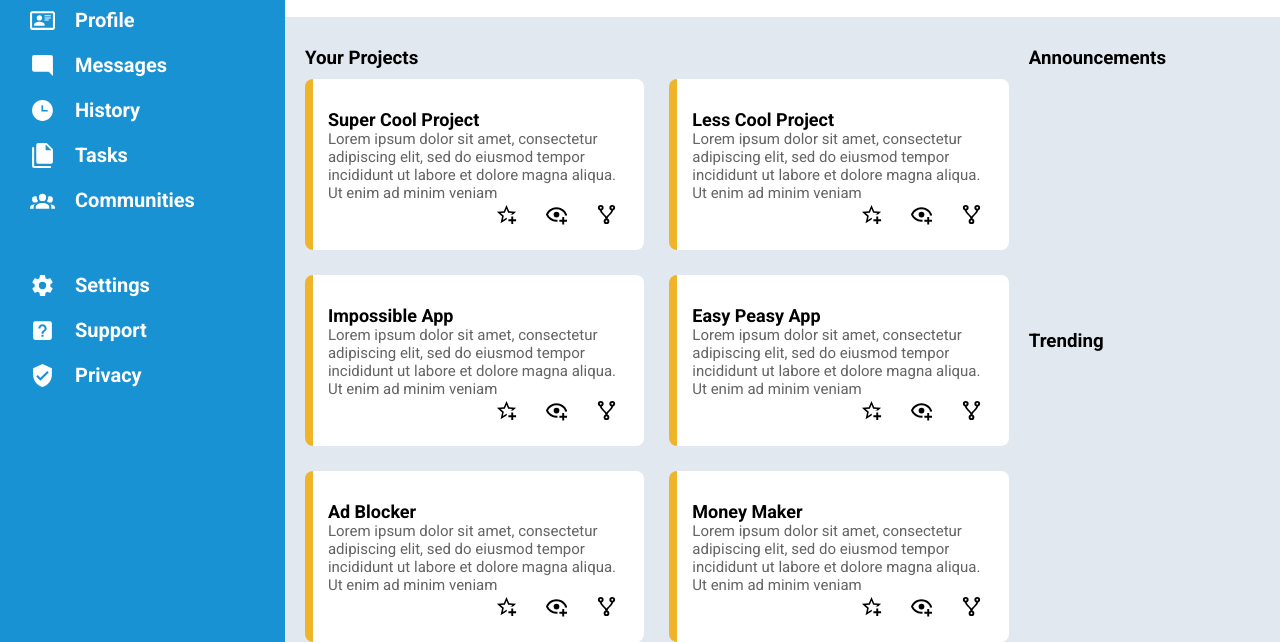
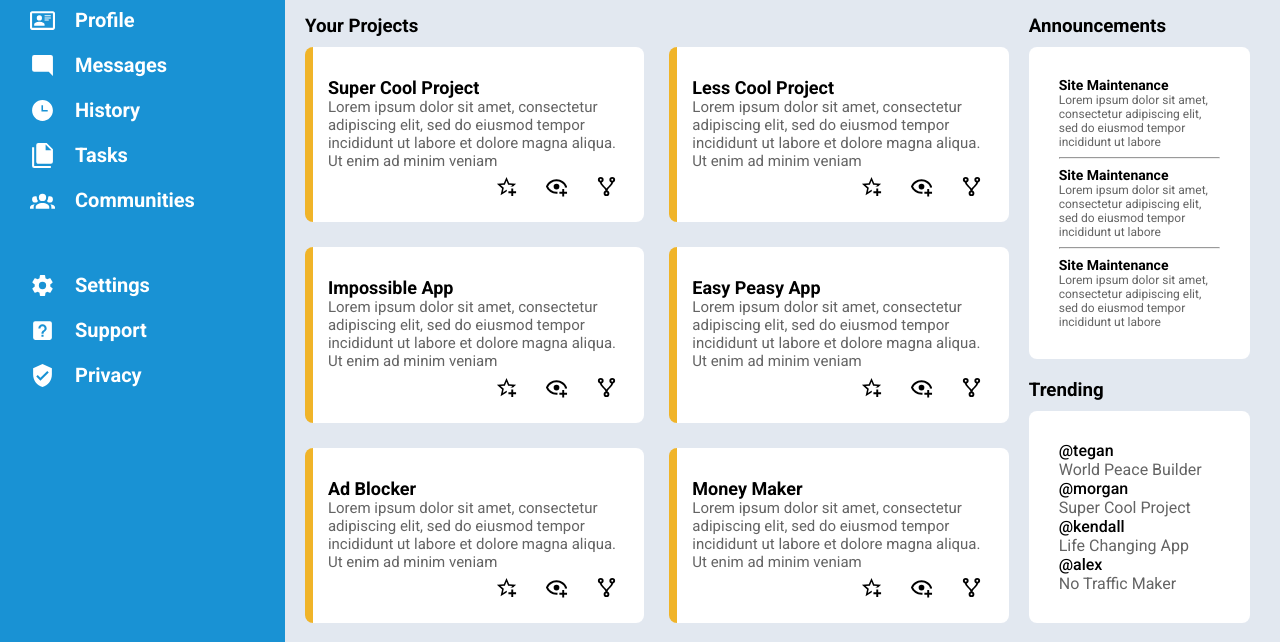
Before and after one commit to jwhong98/grid-dashboard, a plain HTML site: page index.html in a window 1280 px wide. Shown: the part 158-800 px from the top of the page. Drawn offline with Linux system fonts and the light colour scheme.

Commit message:
added content and styling to announcements and trending sections

```diff
--- a/index.html
+++ b/index.html
@@ -62,7 +62,7 @@
         </div>
         <div class="content">
             <div class="projects">
-                <h3>Your Projects</h3>
+                <h3 class="section-title">Your Projects</h3>
                 <div class="projects-grid">
                     <div class="card">
                         <p class="card-title">Super Cool Project</p>
@@ -132,8 +132,46 @@
                     </div>
                 </div>
             </div>
-            <div class="announcements"><h3>Announcements</h3></div>
-            <div class="trending"><h3>Trending</h3></div>
+            <div class="announcements">
+                <h3 class="section-title">Announcements</h3>
+                <div class="section-container">
+                    <div class="announcement">
+                        <p class="announcement-title">Site Maintenance</p>
+                        <p class="announcement-description">Lorem ipsum dolor sit amet, consectetur adipiscing elit, sed do eiusmod tempor incididunt ut labore</p>
+                    </div>
+                    <hr>
+                    <div class="announcement">
+                        <p class="announcement-title">Site Maintenance</p>
+                        <p class="announcement-description">Lorem ipsum dolor sit amet, consectetur adipiscing elit, sed do eiusmod tempor incididunt ut labore</p>
+                    </div>
+                    <hr>
+                    <div class="announcement">
+                        <p class="announcement-title">Site Maintenance</p>
+                        <p class="announcement-description">Lorem ipsum dolor sit amet, consectetur adipiscing elit, sed do eiusmod tempor incididunt ut labore</p>
+                    </div>
+                </div>
+            </div>
+            <div class="trending">
+                <h3 class="section-title">Trending</h3>
+                <div class="section-container">
+                    <div class="trending-accounts">
+                        <img src="" alt="">
+                        <p><span>@tegan</span><br>World Peace Builder</p>
+                    </div>
+                    <div class="trending-accounts">
+                        <img src="" alt="">
+                        <p><span>@morgan</span><br>Super Cool Project</p>
+                    </div>
+                    <div class="trending-accounts">
+                        <img src="" alt="">
+                        <p><span>@kendall</span><br>Life Changing App</p>
+                    </div>
+                    <div class="trending-accounts">
+                        <img src="" alt="">
+                        <p><span>@alex</span><br>No Traffic Maker</p>
+                    </div>
+                </div>
+            </div>
         </div>
     </div>
 </body>
--- a/styles.css
+++ b/styles.css
@@ -6,6 +6,11 @@ body,html {
     height: 100%;
     margin: 0;
     font-family: 'Roboto', sans-serif;
+}
+
+p {
+    margin-top: 0;
+    margin-bottom: 0;
 }
 
 #container {
@@ -148,19 +153,24 @@ form > button {
     gap: 20px;
 }
 
-h3 {
-    margin-top: 0;
-    margin-bottom: 0;
+.projects, .announcements, .trending {
+    display: flex;
+    flex-direction: column;
 }
 
 .projects {
     grid-area: 1 / 1 / 3 / 4;
+
+}
+
+.section-title {
+    margin-top: 0;
+    margin-bottom: 10px;
 }
 
 .projects-grid {
     display: grid;
     height: 100%;
-    padding-top: 10px;
     grid-template-columns: repeat(2, 1fr);
     grid-template-rows: repeat(3, 1fr);
     gap: 25px;
@@ -208,8 +218,41 @@ h3 {
     width: 23px;
 }
 
-.announcements {
+.section-container {
+    height: 100%;
+    background: #fff;
+    border-radius: 8px;
+    padding: 30px;
+    display: flex;
+    flex-direction: column;
+    justify-content: space-between;
 }
 
-.trending {
+.announcement-title {
+    font-weight: 700;
+    font-size: 14px;
 }
+
+.announcement-description {
+    font-size: 12px;
+    color: #646464;
+}
+
+hr {
+    margin-left: 0;
+    margin-right: 0;
+    background: #e2e8f0;
+  }
+
+  .trending-accounts {
+    display: flex;
+  }
+
+  .trending-accounts p {
+    color: #646464;
+  }
+
+  .trending-accounts span {
+    font-weight: 500;
+    color: black
+  }
```
